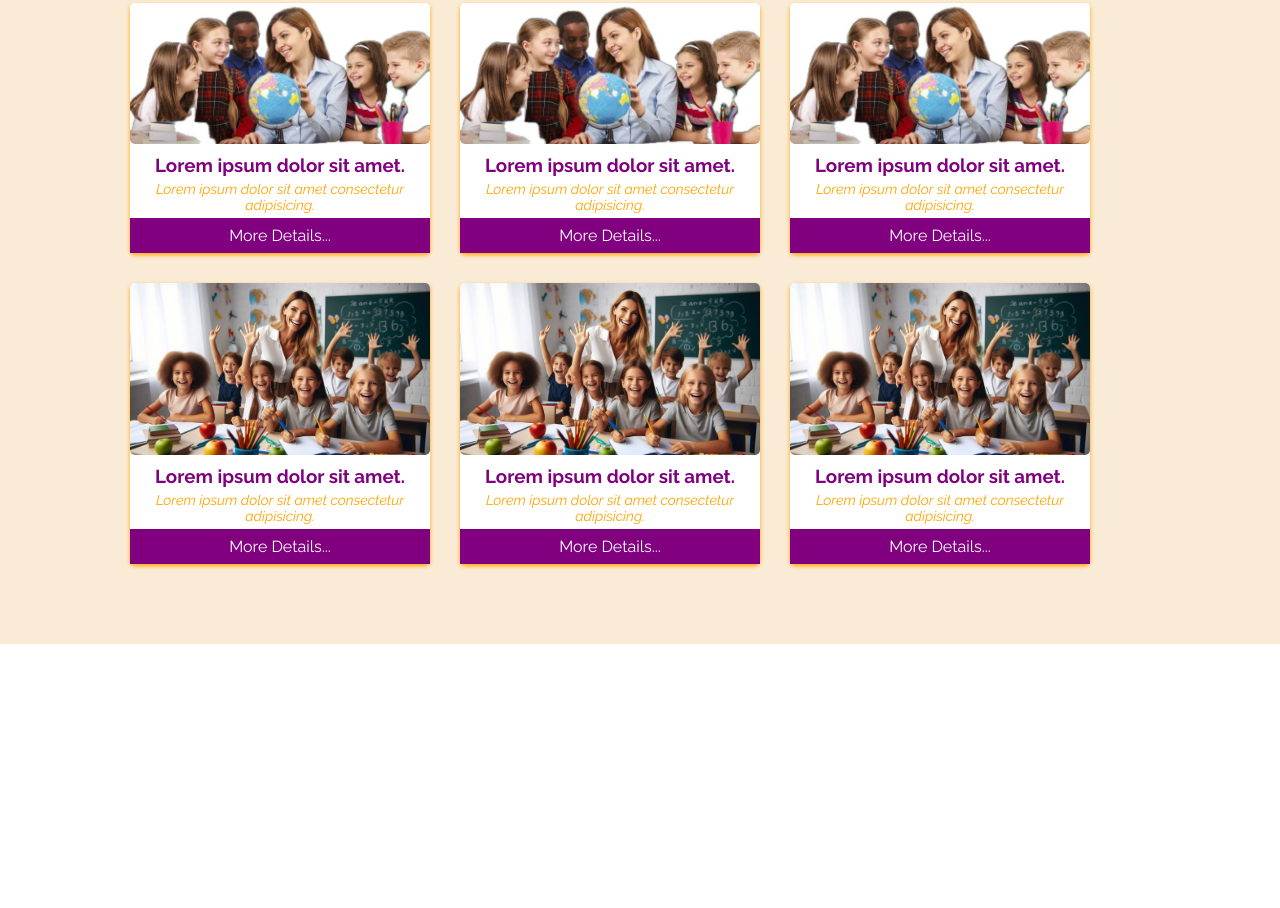
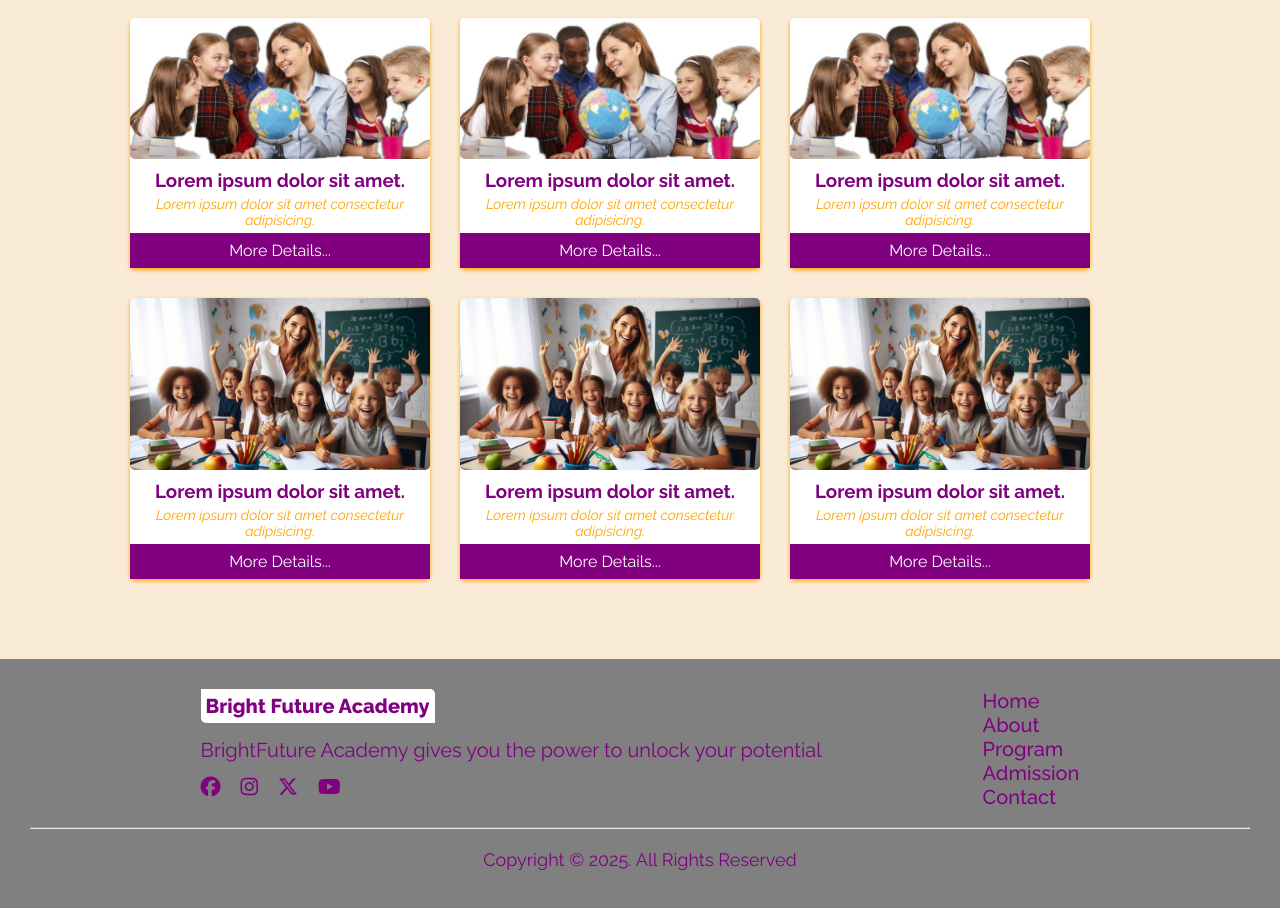
Before and after one commit to Harlohskid/my-school-website, a plain HTML site: page Index.html in a window 1280 px wide. Shown: the part 1030-1938 px from the top of the page. Before the commit the page ends 1674 px from the top, so only its background shows below. Drawn offline with Linux system fonts and the light colour scheme.

Commit message:
my school website

```diff
--- a/Index.html
+++ b/Index.html
@@ -4,6 +4,7 @@
     <meta name="viewport" content="width=device-width, initial-scale=1.0" />
     <title>Bright Future Academy</title>
     <link rel="stylesheet" href="style.css" />
+    <link rel="stylesheet" href="mediaquary.css" />
     <!-- google font -->
     <link rel="preconnect" href="https://fonts.googleapis.com" />
     <link rel="preconnect" href="https://fonts.gstatic.com" crossorigin />
@@ -20,19 +21,22 @@
   </head>
   <header>
     <div class="logo-container">
-      <div class="logo">Bright Future Academy</div>
-      <div class="nav"></div>
+      <a href="#">
+        <div class="logo">Bright Future Academy</div>
+      </a>
+
       <nav>
+        <div class="menu-toggle" id="menu-toggle">&#9776;</div>
         <ul>
-          <li><a href="">Home</a></li>
+          <li><a href="#">Home</a></li>
 
-          <li><a href="">About</a></li>
+          <li><a href="#">About</a></li>
 
-          <li><a href="">Program</a></li>
+          <li><a href="#">Program</a></li>
 
-          <li><a href="">Admission</a></li>
+          <li><a href="#">Admission</a></li>
 
-          <li><a href="">Contact</a></li>
+          <li><a href="#">Contact</a></li>
         </ul>
       </nav>
       <div class="but">
@@ -135,6 +139,47 @@
       </div>
     </div>
   </main>
-  <footer></footer>
+  <footer>
+    <div class="footcontainer">
+      <div class="Aboutinfo">
+        <div class="logo">
+          <a href="Index.html">
+            <h1>Bright Future Academy</h1>
+          </a>
+        </div>
+
+        <p>BrightFuture Academy gives you the power to unlock your potential</p>
+
+        <div class="medialink">
+          <i class="fa-brands fa-facebook"></i>
+          <i class="fa-brands fa-instagram"></i>
+          <i class="fa-brands fa-x-twitter"></i>
+          <i class="fa-brands fa-youtube"></i>
+        </div>
+      </div>
+
+      <div class="menulink">
+        <nav>
+          <ul>
+            <li><a href="Index.html">Home</a></li>
+
+            <li><a href="#">About</a></li>
+
+            <li><a href="#">Program</a></li>
+
+            <li><a href="Index.html">Admission</a></li>
+
+            <li><a href="contact.html">Contact</a></li>
+          </ul>
+        </nav>
+      </div>
+    </div>
+    <div>
+      <hr />
+      <div class="copyright">
+        <p>Copyright &copy; 2025. All Rights Reserved</p>
+      </div>
+    </div>
+  </footer>
   <body></body>
 </html>
--- /dev/null
+++ b/mediaquary.css
@@ -0,0 +1,59 @@
+@media (max-width: 768px) {
+  header .logo-container {
+    height: 50px;
+  }
+
+  .menu-toggle {
+    display: block;
+  }
+
+  .logo-container .logo {
+    font-size: 15px;
+    padding: 3px;
+  }
+
+  header nav ul {
+    display: none;
+  }
+
+  .About {
+    height: 80vh;
+    flex-direction: column;
+  }
+
+  .headline h1 {
+    font-size: 19px;
+  }
+
+  .headline h3 {
+    font-size: 18px;
+    color: blueviolet;
+  }
+
+  .Subheadline p {
+    font-size: 13xp;
+  }
+
+  .but1 button {
+    font-size: 12px;
+  }
+  .Course {
+    padding: 30px;
+  }
+
+  .Course h2 {
+    font-size: 30px;
+  }
+  .Course p {
+    font-size: 15px;
+  }
+
+  .Course .container {
+    padding: 10px;
+  }
+
+  .Course .container .row {
+    flex-direction: column;
+    gap: 25px;
+  }
+}
--- a/style.css
+++ b/style.css
@@ -22,6 +22,13 @@ header .logo-container {
   align-items: center;
   padding: 10px;
 }
+
+.menu-toggle {
+  display: none;
+  font-size: 24px;
+  cursor: pointer;
+}
+
 .logo-container .logo {
   background-color: var(--white);
   color: var(--purple);
@@ -293,3 +300,86 @@ header nav ul a {
 .submit-btn button:hover {
   color: var(--white);
 }
+
+footer {
+  background-color: gray;
+  width: 100%;
+  padding: 30px;
+  margin: auto;
+}
+
+.footcontainer {
+  display: flex;
+  justify-content: center;
+  gap: 50px;
+}
+
+.footcontainer .Aboutinfo {
+  width: 60%;
+  margin-bottom: 30px;
+}
+.footcontainer .Aboutinfo .logo h1 {
+  background-color: var(--white);
+  color: var(--purple);
+  font-size: 20px;
+  font-weight: 800;
+  padding: 5px;
+  border-radius: 0px 5px 0px 5px;
+  display: inline-block;
+}
+.footcontainer .Aboutinfo .logo,
+p {
+  padding-bottom: 15px;
+}
+
+.footcontainer .Aboutinfo p {
+  color: var(--purple);
+  font-size: 20px;
+  font-weight: 400;
+}
+.Aboutinfo .medialink {
+  color: var(--purple);
+  cursor: pointer;
+  font-size: 20px;
+
+  display: flex;
+  gap: 20px;
+  transition: 0.2s;
+}
+.Aboutinfo .medialink i:hover {
+  opacity: 0.5;
+}
+
+.footcontainer .menulink {
+  display: flex;
+  gap: 20px;
+  font-size: 20px;
+  cursor: pointer;
+  transition: 0.2s;
+}
+
+.footcontainer .menulink ul {
+  list-style-type: none;
+  display: block;
+  gap: 20px;
+  align-items: center;
+  justify-content: center;
+}
+
+.footcontainer .menulink ul li a {
+  color: var(--purple);
+  font-weight: 500;
+  transition: 0.3s;
+}
+
+.footcontainer .menulink ul li a:hover {
+  color: var(--orange);
+}
+
+footer .copyright p {
+  text-align: center;
+  color: var(--purple);
+  font-size: 18px;
+  padding-top: 20px;
+  margin-bottom: 7px;
+}
```
Also changed, not shown: contact.html (+42 -0 lines).
